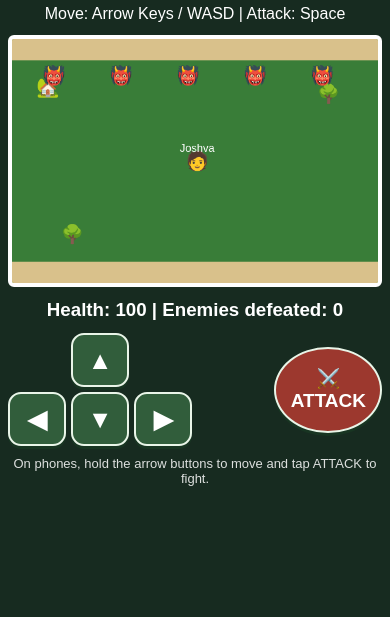
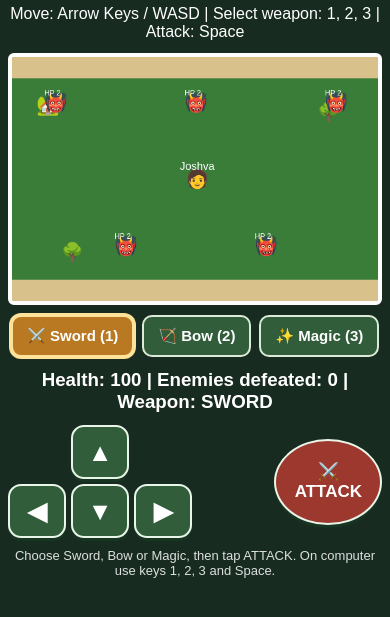
Before and after one commit to joshva301/joshva-village-hero, a plain HTML site: page index.html in a window 390 px wide. Shown: the part 55-672 px from the top of the page. Drawn offline with Linux system fonts and the light colour scheme.

Commit message:
Add sword bow and magic weapons

```diff
--- a/index.html
+++ b/index.html
@@ -5,79 +5,28 @@
 <meta name="viewport" content="width=device-width, initial-scale=1, maximum-scale=1, user-scalable=no">
 <title>Joshva Village Hero</title>
 <style>
-* { box-sizing: border-box; }
-body {
-  margin: 0;
-  padding: 16px 8px 28px;
-  background: #172b20;
-  color: white;
-  text-align: center;
-  font-family: Arial, sans-serif;
-  touch-action: manipulation;
-}
-h2 { margin: 8px 0; }
-.help { margin: 8px 0 12px; }
-canvas {
-  display: block;
-  width: min(600px, 96vw);
-  height: auto;
-  margin: 0 auto;
-  background: #70a94b;
-  border: 4px solid white;
-  border-radius: 6px;
-  touch-action: none;
-}
-#score { margin: 12px 0; }
-#controls {
-  width: min(420px, 96vw);
-  margin: 12px auto 0;
-  display: flex;
-  align-items: center;
-  justify-content: space-between;
-  gap: 18px;
-  user-select: none;
-  -webkit-user-select: none;
-}
-#pad {
-  display: grid;
-  grid-template-columns: repeat(3, 58px);
-  grid-template-rows: repeat(2, 54px);
-  gap: 5px;
-}
-.control-btn {
-  border: 2px solid #e9f5e8;
-  border-radius: 13px;
-  background: #315d3b;
-  color: white;
-  font-size: 25px;
-  font-weight: bold;
-  box-shadow: 0 3px 0 #183522;
-  touch-action: none;
-}
-.control-btn:active { background: #548b4e; transform: translateY(2px); box-shadow: 0 1px 0 #183522; }
-#up { grid-column: 2; grid-row: 1; }
-#left { grid-column: 1; grid-row: 2; }
-#down { grid-column: 2; grid-row: 2; }
-#right { grid-column: 3; grid-row: 2; }
-#attack {
-  width: 108px;
-  height: 86px;
-  border-radius: 50%;
-  background: #9c382e;
-  font-size: 19px;
-}
-.note { font-size: 13px; opacity: .85; margin-top: 10px; }
-@media (min-width: 700px) {
-  #controls { display: none; }
-}
+*{box-sizing:border-box}body{margin:0;padding:16px 8px 28px;background:#172b20;color:#fff;text-align:center;font-family:Arial,sans-serif;touch-action:manipulation}
+h2{margin:8px 0}.help{margin:8px 0 12px}canvas{display:block;width:min(600px,96vw);height:auto;margin:0 auto;background:#70a94b;border:4px solid white;border-radius:6px;touch-action:none}
+#score{margin:12px 0}.weapons{display:flex;justify-content:center;gap:8px;flex-wrap:wrap;margin:10px auto;width:min(600px,96vw)}
+button{color:white;font-weight:bold;cursor:pointer}.weapon{border:2px solid #dcebd8;border-radius:10px;background:#315d3b;padding:10px 14px;font-size:15px}.weapon.selected{background:#b87922;border-color:#ffe29a;box-shadow:0 0 0 2px #ffe29a}
+#controls{width:min(420px,96vw);margin:12px auto 0;display:flex;align-items:center;justify-content:space-between;gap:18px;user-select:none;-webkit-user-select:none}
+#pad{display:grid;grid-template-columns:repeat(3,58px);grid-template-rows:repeat(2,54px);gap:5px}
+.control-btn{border:2px solid #e9f5e8;border-radius:13px;background:#315d3b;font-size:25px;box-shadow:0 3px 0 #183522;touch-action:none}
+.control-btn:active{background:#548b4e;transform:translateY(2px)}#up{grid-column:2;grid-row:1}#left{grid-column:1;grid-row:2}#down{grid-column:2;grid-row:2}#right{grid-column:3;grid-row:2}
+#attack{width:108px;height:86px;border-radius:50%;background:#9c382e;font-size:17px}.note{font-size:13px;opacity:.85;margin-top:10px}
+@media(min-width:700px){#controls{display:none}}
 </style>
 </head>
 <body>
 <h2>⚔️ Joshva Village Hero</h2>
-<p class="help">Move: Arrow Keys / WASD | Attack: Space</p>
+<p class="help">Move: Arrow Keys / WASD | Select weapon: 1, 2, 3 | Attack: Space</p>
 <canvas id="game" width="600" height="400"></canvas>
+<div class="weapons" aria-label="Choose weapon">
+<button class="weapon selected" data-weapon="sword">⚔️ Sword (1)</button>
+<button class="weapon" data-weapon="bow">🏹 Bow (2)</button>
+<button class="weapon" data-weapon="magic">✨ Magic (3)</button>
+</div>
 <h3 id="score">Health: 100 | Enemies defeated: 0</h3>
-
 <div id="controls" aria-label="Touch game controls">
 <div id="pad">
 <button class="control-btn" id="up" data-key="arrowup" aria-label="Move up">▲</button>
@@ -87,108 +36,65 @@ canvas {
 </div>
 <button class="control-btn" id="attack" aria-label="Attack">⚔️<br>ATTACK</button>
 </div>
-<p class="note">On phones, hold the arrow buttons to move and tap ATTACK to fight.</p>
-
+<p class="note">Choose Sword, Bow or Magic, then tap ATTACK. On computer use keys 1, 2, 3 and Space.</p>
 <script>
-const c = document.getElementById("game");
-const ctx = c.getContext("2d");
-let player = {x:300, y:200, h:100};
-let enemies = [];
-let keys = {};
-let score = 0;
-
-function resetEnemies() {
-  enemies = [];
-  for (let i = 0; i < 5; i++) {
-    enemies.push({x:50 + i * 110, y:70, h:2});
+const c=document.getElementById("game"),ctx=c.getContext("2d");
+const player={x:300,y:200,h:100};
+let enemies=[],keys={},score=0,weapon="sword",attackFlash=0;
+function resetEnemies(){enemies=[];for(let i=0;i<5;i++)enemies.push({x:65+i*115,y:75+(i%2)*235,h:2});score=0}
+resetEnemies();
+function chooseWeapon(name){
+ weapon=name;
+ document.querySelectorAll(".weapon").forEach(b=>b.classList.toggle("selected",b.dataset.weapon===name));
 }
-  score = 0;
+document.querySelectorAll(".weapon").forEach(b=>b.addEventListener("click",()=>chooseWeapon(b.dataset.weapon)));
+document.addEventListener("keydown",e=>{
+ const k=e.key.toLowerCase();
+ if(["arrowup","arrowdown","arrowleft","arrowright"," "].includes(k))e.preventDefault();
+ keys[k===" "?"space":k]=true;
+ if(!e.repeat&&e.key==="1")chooseWeapon("sword");
+ if(!e.repeat&&e.key==="2")chooseWeapon("bow");
+ if(!e.repeat&&e.key==="3")chooseWeapon("magic");
+ if(e.code==="Space"&&!e.repeat)attack();
+});
+document.addEventListener("keyup",e=>{const k=e.key.toLowerCase();keys[k===" "?"space":k]=false});
+document.querySelectorAll("[data-key]").forEach(b=>{
+ const k=b.dataset.key,release=e=>{e.preventDefault();keys[k]=false};
+ b.addEventListener("pointerdown",e=>{e.preventDefault();keys[k]=true;b.setPointerCapture(e.pointerId)});
+ b.addEventListener("pointerup",release);b.addEventListener("pointercancel",release);
+ b.addEventListener("lostpointercapture",()=>keys[k]=false);
+});
+document.getElementById("attack").addEventListener("pointerdown",e=>{e.preventDefault();attack()});
+function attack(){
+ if(!enemies.length)return;
+ attackFlash=12;
+ const range=weapon==="sword"?68:weapon==="bow"?230:145;
+ const damage=weapon==="sword"?2:weapon==="bow"?1:2;
+ // Bow hits the nearest enemy in range; Magic damages every enemy in its area.
+ if(weapon==="bow"){
+  const target=enemies.filter(m=>Math.hypot(m.x-player.x,m.y-player.y)<range).sort((a,b)=>Math.hypot(a.x-player.x,a.y-player.y)-Math.hypot(b.x-player.x,b.y-player.y))[0];
+  if(target)target.h-=damage;
+ }else{
+  enemies.forEach(m=>{if(Math.hypot(m.x-player.x,m.y-player.y)<range)m.h-=damage});
  }
-resetEnemies();
-
-document.addEventListener("keydown", e => {
-  const key = e.key.toLowerCase();
-  if (["arrowup", "arrowdown", "arrowleft", "arrowright", " "].includes(key)) e.preventDefault();
-  keys[key === " " ? "space" : key] = true;
-  if (e.code === "Space" && !e.repeat) attack();
-});
-document.addEventListener("keyup", e => {
-  const key = e.key.toLowerCase();
-  keys[key === " " ? "space" : key] = false;
-});
-
-document.querySelectorAll("[data-key]").forEach(button => {
-  const key = button.dataset.key;
-  const release = e => {
-    e.preventDefault();
-    keys[key] = false;
-  };
-  button.addEventListener("pointerdown", e => {
-    e.preventDefault();
-    keys[key] = true;
-    button.setPointerCapture(e.pointerId);
-  });
-  button.addEventListener("pointerup", release);
-  button.addEventListener("pointercancel", release);
-  button.addEventListener("lostpointercapture", () => { keys[key] = false; });
-});
-
-document.getElementById("attack").addEventListener("pointerdown", e => {
-  e.preventDefault();
-  attack();
-});
-
-function attack() {
-  enemies.forEach(enemy => {
-    if (Math.hypot(enemy.x - player.x, enemy.y - player.y) < 65) enemy.h--;
-  });
-  enemies = enemies.filter(enemy => enemy.h > 0);
-  score = 5 - enemies.length;
+ enemies=enemies.filter(m=>m.h>0);score=5-enemies.length;
 }
-
-function draw() {
-  ctx.clearRect(0, 0, 600, 400);
-  ctx.fillStyle = "#397d38";
-  ctx.fillRect(0, 0, 600, 400);
-
-  ctx.fillStyle = "#d9c18b";
-  ctx.fillRect(0, 0, 600, 35);
-  ctx.fillRect(0, 365, 600, 35);
-
-  ctx.font = "30px Arial";
-  ctx.fillText("🏡", 40, 90);
-  ctx.fillText("🌳", 500, 100);
-  ctx.fillText("🌳", 80, 330);
-
-  enemies.forEach(enemy => {
-    ctx.font = "30px Arial";
-    ctx.fillText("👹", enemy.x, enemy.y);
-  });
-
-  ctx.fillText("🧑", player.x - 15, player.y + 10);
-  ctx.fillStyle = "white";
-  ctx.font = "18px Arial";
-  ctx.fillText("Joshva", player.x - 25, player.y - 15);
-
-  document.getElementById("score").innerText =
-    "Health: " + player.h + " | Enemies defeated: " + score;
-
-  if (enemies.length === 0) {
-    ctx.font = "35px Arial";
-    ctx.fillText("YOU WIN!", 220, 200);
+function draw(){
+ ctx.clearRect(0,0,600,400);ctx.fillStyle="#397d38";ctx.fillRect(0,0,600,400);
+ ctx.fillStyle="#d9c18b";ctx.fillRect(0,0,600,35);ctx.fillRect(0,365,600,35);
+ ctx.font="30px Arial";ctx.fillText("🏡",40,90);ctx.fillText("🌳",500,100);ctx.fillText("🌳",80,330);
+ enemies.forEach(m=>{ctx.font="30px Arial";ctx.fillText("👹",m.x-12,m.y+10);ctx.font="12px Arial";ctx.fillStyle="#fff";ctx.fillText("HP "+m.h,m.x-12,m.y-12);ctx.fillStyle="#397d38"});
+ ctx.font="30px Arial";ctx.fillText("🧑",player.x-15,player.y+10);
+ ctx.fillStyle="#fff";ctx.font="18px Arial";ctx.fillText("Joshva",player.x-25,player.y-15);
+ if(attackFlash>0){ctx.font="27px Arial";ctx.fillText(weapon==="sword"?"⚔️":weapon==="bow"?"➶":"✨",player.x+18,player.y-5);attackFlash--}
+ document.getElementById("score").innerText="Health: "+player.h+" | Enemies defeated: "+score+" | Weapon: "+weapon.toUpperCase();
+ if(enemies.length===0){ctx.fillStyle="#fff";ctx.font="35px Arial";ctx.fillText("YOU WIN!",220,200);ctx.font="17px Arial";ctx.fillText("Refresh to play again",210,230)}
 }
-}
-
-function update() {
-  if (keys["arrowup"] || keys["w"]) player.y -= 3;
-  if (keys["arrowdown"] || keys["s"]) player.y += 3;
-  if (keys["arrowleft"] || keys["a"]) player.x -= 3;
-  if (keys["arrowright"] || keys["d"]) player.x += 3;
-
-  player.x = Math.max(20, Math.min(580, player.x));
-  player.y = Math.max(50, Math.min(350, player.y));
-  draw();
-  requestAnimationFrame(update);
+function update(){
+ if(keys.arrowup||keys.w)player.y-=3;if(keys.arrowdown||keys.s)player.y+=3;
+ if(keys.arrowleft||keys.a)player.x-=3;if(keys.arrowright||keys.d)player.x+=3;
+ player.x=Math.max(20,Math.min(580,player.x));player.y=Math.max(50,Math.min(350,player.y));
+ draw();requestAnimationFrame(update);
 }
 update();
 </script>
```
Lines whose indentation alone changed are shown as unchanged.
